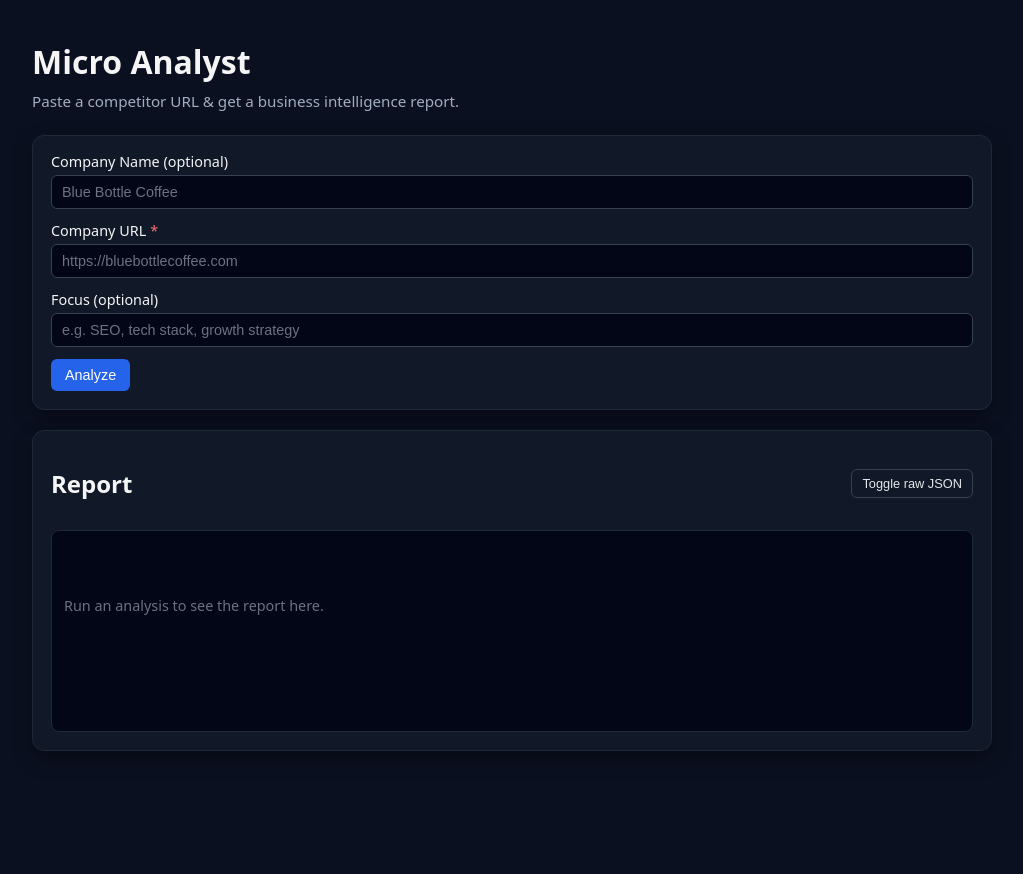
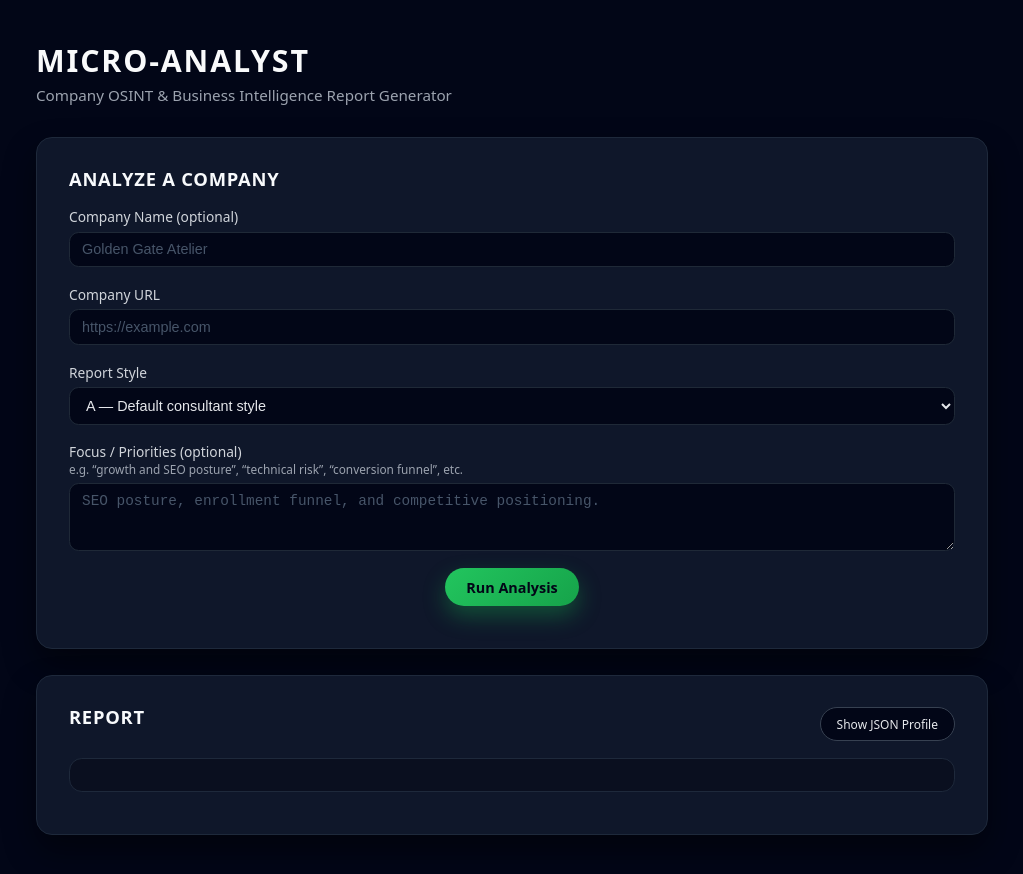
Before and after one commit to technoir7/signal_analyst, a plain HTML site: page micro_analyst_full_with_scripts/miniapp/index.html in a window 1280 px wide. Shown: the whole page, without its empty margins (128-1151 px from the left). Before the commit the page ends 831 px from the top, so only its background shows below. Drawn offline with Linux system fonts and the light colour scheme.

Commit message:
can produce different styles of report and ui fixed so less ugly, though not really actually good looking yet

```diff
--- a/micro_analyst_full_with_scripts/miniapp/app.js
+++ b/micro_analyst_full_with_scripts/miniapp/app.js
@@ -1,95 +1,112 @@
-const API_BASE = "http://localhost:8000"; // FastAPI agent
+// miniapp/app.js
 
-const companyNameInput = document.getElementById("companyName");
-const companyUrlInput = document.getElementById("companyUrl");
-const focusInput = document.getElementById("focus");
-const analyzeBtn = document.getElementById("analyzeBtn");
-const statusEl = document.getElementById("status");
-const reportEl = document.getElementById("report");
-const rawJsonEl = document.getElementById("rawJson");
-const toggleJsonBtn = document.getElementById("toggleJsonBtn");
+const API_URL = "http://localhost:8000/analyze";
 
-let lastProfile = null;
-
-function setStatus(text) {
-  statusEl.textContent = text || "";
+/* Convert style code -> full descriptive label */
+function getStyleLabel(code) {
+  switch (code) {
+    case "A":
+      return "A – Default consultant style";
+    case "B":
+      return "B – OSINT analyst / tactical intelligence";
+    case "C":
+      return "C – Founder-facing / product strategy";
+    case "D":
+      return "D – Cold operator, $10k client work";
+    case "E":
+      return "E – McKinsey/BCG-style management report";
+    case "F":
+      return "F – Concise, hard-edged 2-page brief";
+    default:
+      return "A – Default consultant style";
+  }
 }
 
-function setReport(markdown) {
-  if (!markdown) {
-    reportEl.innerHTML = '<p class="placeholder">No report generated.</p>';
-    return;
-  }
-  // Spec says we can render markdown as plain text; we'll just dump it.
-  reportEl.textContent = markdown;
-}
+async function analyzeCompany(event) {
+  event.preventDefault();
 
-function setRawJson(profile) {
-  if (!profile) {
-    rawJsonEl.textContent = "";
-    return;
-  }
-  rawJsonEl.textContent = JSON.stringify(profile, null, 2);
-}
+  const status = document.getElementById("status");
+  const reportEl = document.getElementById("report-markdown");
+  const jsonEl = document.getElementById("json-output");
 
-async function runAnalysis() {
-  const name = companyNameInput.value.trim() || null;
-  const url = companyUrlInput.value.trim();
-  const focus = focusInput.value.trim() || null;
+  const companyName = document.getElementById("company-name").value.trim();
+  const companyUrl = document.getElementById("company-url").value.trim();
+  const focusRaw = document.getElementById("focus").value.trim();
+  const styleCode = document.getElementById("style-preset").value;
 
-  if (!url) {
-    alert("Please enter a company URL.");
+  if (!companyUrl) {
+    status.textContent = "Please provide a company URL.";
     return;
   }
 
-  setStatus("Analyzing...");
-  analyzeBtn.disabled = true;
-  setReport("");
-  setRawJson(null);
+  const styleLabel = getStyleLabel(styleCode);
+
+  // inject the style instruction into focus
+  const combinedFocus = focusRaw
+    ? `[STYLE: ${styleLabel}] ${focusRaw}`
+    : `[STYLE: ${styleLabel}]`;
+
+  const payload = {
+    company_name: companyName || null,
+    company_url: companyUrl,
+    focus: combinedFocus
+  };
+
+  status.textContent = "Running analysis…";
+  reportEl.textContent = "";
+  jsonEl.textContent = "";
 
   try {
-    const payload = {
-      company_name: name,
-      company_url: url,
-      focus: focus,
-    };
-
-    const resp = await fetch(`${API_BASE}/analyze`, {
+    const resp = await fetch(API_URL, {
       method: "POST",
-      headers: {
-        "Content-Type": "application/json",
-      },
-      body: JSON.stringify(payload),
+      headers: { "Content-Type": "application/json" },
+      body: JSON.stringify(payload)
     });
 
     if (!resp.ok) {
-      throw new Error(`HTTP ${resp.status}`);
+      const text = await resp.text();
+      status.textContent = `Error: ${resp.status}`;
+      reportEl.textContent = text;
+      return;
     }
 
     const data = await resp.json();
-    lastProfile = data.profile || null;
 
-    setReport(data.report_markdown || "");
-    setRawJson(lastProfile);
-    setStatus("Done.");
+    // display raw markdown for now
+    reportEl.textContent = data.report_markdown || "(no report)";
+    jsonEl.textContent = JSON.stringify(data.profile, null, 2);
+
+    status.textContent = "Analysis complete.";
   } catch (err) {
-    console.error(err);
-    setStatus("Error. See console.");
-    reportEl.innerHTML =
-      '<p class="placeholder">Error during analysis. Check console logs.</p>';
-  } finally {
-    analyzeBtn.disabled = false;
+    console.error("Request failed", err);
+    status.textContent = "Error contacting API.";
+    reportEl.textContent = String(err);
   }
 }
 
-analyzeBtn.addEventListener("click", () => {
-  runAnalysis();
-});
+/* Toggle JSON container */
+function setupJsonToggle() {
+  const toggleBtn = document.getElementById("toggle-json");
+  const jsonContainer = document.getElementById("json-container");
 
-toggleJsonBtn.addEventListener("click", () => {
-  if (rawJsonEl.classList.contains("hidden")) {
-    rawJsonEl.classList.remove("hidden");
-  } else {
-    rawJsonEl.classList.add("hidden");
-  }
-});
+  toggleBtn.addEventListener("click", () => {
+    const hidden = jsonContainer.classList.contains("hidden");
+    if (hidden) {
+      jsonContainer.classList.remove("hidden");
+      toggleBtn.textContent = "Hide JSON Profile";
+    } else {
+      jsonContainer.classList.add("hidden");
+      toggleBtn.textContent = "Show JSON Profile";
+    }
+  });
+}
+
+function main() {
+  document
+    .getElementById("analyze-form")
+    .addEventListener("submit", analyzeCompany);
+
+  setupJsonToggle();
+}
+
+document.addEventListener("DOMContentLoaded", main);
--- a/micro_analyst_full_with_scripts/miniapp/index.html
+++ b/micro_analyst_full_with_scripts/miniapp/index.html
@@ -2,50 +2,97 @@
 <html lang="en">
   <head>
     <meta charset="UTF-8" />
-  <title>Micro Analyst – OSINT Agent</title>
+    <title>Signal-Analyst | OSINT & Business Intelligence</title>
+    <meta name="viewport" content="width=device-width, initial-scale=1" />
     <link rel="stylesheet" href="styles.css" />
   </head>
+
   <body>
-  <div class="app-container">
-    <header>
-      <h1>Micro Analyst</h1>
-      <p class="subtitle">Paste a competitor URL & get a business intelligence report.</p>
+    <div class="app">
+      <!-- Header -->
+      <header class="app-header">
+        <h1>Micro-Analyst</h1>
+        <p class="subtitle">Company OSINT & Business Intelligence Report Generator</p>
       </header>
 
-    <main>
-      <section class="input-card">
-        <div class="field">
-          <label for="companyName">Company Name (optional)</label>
-          <input id="companyName" type="text" placeholder="Blue Bottle Coffee" />
+      <!-- Form Card -->
+      <main class="app-main">
+        <section class="card">
+          <h2>Analyze a Company</h2>
+
+          <form id="analyze-form">
+            <!-- Company Name -->
+            <div class="form-row">
+              <label for="company-name">Company Name (optional)</label>
+              <input
+                type="text"
+                id="company-name"
+                placeholder="Golden Gate Atelier"
+              />
             </div>
 
-        <div class="field">
-          <label for="companyUrl">Company URL<span class="required">*</span></label>
-          <input id="companyUrl" type="url" placeholder="https://bluebottlecoffee.com" />
+            <!-- URL -->
+            <div class="form-row">
+              <label for="company-url">Company URL</label>
+              <input
+                type="url"
+                id="company-url"
+                placeholder="https://example.com"
+                required
+              />
             </div>
 
-        <div class="field">
-          <label for="focus">Focus (optional)</label>
-          <input id="focus" type="text" placeholder="e.g. SEO, tech stack, growth strategy" />
+            <!-- Style Presets -->
+            <div class="form-row">
+              <label for="style-preset">Report Style</label>
+              <select id="style-preset">
+                <option value="A" selected>A — Default consultant style</option>
+                <option value="B">B — OSINT analyst / tactical intelligence</option>
+                <option value="C">C — Founder-facing / product strategy</option>
+                <option value="D">D — Cold operator Formatted for C-Suite Laymen</option>
+                <option value="E">E — McKinsey/BCG-style management report</option>
+                <option value="F">F — Concise, hard-edged 2-page brief</option>
+              </select>
             </div>
 
-        <div class="actions">
-          <button id="analyzeBtn">Analyze</button>
+            <!-- Focus -->
+            <div class="form-row">
+              <label for="focus">
+                Focus / Priorities (optional)
+                <div class="hint">
+                  e.g. “growth and SEO posture”, “technical risk”, “conversion funnel”, etc.
+                </div>
+              </label>
+              <textarea
+                id="focus"
+                rows="3"
+                placeholder="SEO posture, enrollment funnel, and competitive positioning."
+              ></textarea>
+            </div>
+
+            <!-- Actions -->
+            <div class="form-row form-actions">
+              <button type="submit" id="analyze-button">Run Analysis</button>
               <span id="status" class="status"></span>
             </div>
+          </form>
         </section>
 
-      <section class="output-card">
-        <div class="output-header">
+        <!-- Report Card -->
+        <section class="card">
+          <div class="card-header">
             <h2>Report</h2>
-          <button id="toggleJsonBtn" class="secondary">Toggle raw JSON</button>
+            <button id="toggle-json" class="secondary-button">Show JSON Profile</button>
           </div>
 
-        <div id="report" class="report-box">
-          <p class="placeholder">Run an analysis to see the report here.</p>
+          <div id="report-container">
+            <pre id="report-markdown" class="report"></pre>
           </div>
 
-        <pre id="rawJson" class="raw-json hidden"></pre>
+          <div id="json-container" class="hidden">
+            <h3>Structured OSINT Profile (JSON)</h3>
+            <pre id="json-output" class="json-output"></pre>
+          </div>
         </section>
       </main>
     </div>
--- a/micro_analyst_full_with_scripts/miniapp/styles.css
+++ b/micro_analyst_full_with_scripts/miniapp/styles.css
@@ -1,162 +1,235 @@
+/* miniapp/styles.css */
+
+/* ---------- Base layout ---------- */
+
+*,
+*::before,
+*::after {
+  box-sizing: border-box;
+}
+
+html,
 body {
   margin: 0;
-  font-family: system-ui, -apple-system, BlinkMacSystemFont, "Segoe UI", sans-serif;
-  background: #0b1020;
-  color: #f5f5f5;
+  padding: 0;
+  height: 100%;
 }
 
-.app-container {
-  max-width: 960px;
-  margin: 40px auto;
-  padding: 0 16px 40px;
+body {
+  font-family: system-ui, -apple-system, BlinkMacSystemFont, "SF Pro Text",
+    "Segoe UI", sans-serif;
+  background: #020617; /* slate-950 */
+  color: #e5e7eb;      /* zinc-200 */
 }
 
-header {
-  margin-bottom: 24px;
+/* ---------- App shell ---------- */
+
+.app {
+  max-width: 1000px;
+  margin: 0 auto;
+  padding: 2.5rem 1.5rem 3rem;
 }
 
-h1 {
-  margin: 0;
-  font-size: 2rem;
+.app-header {
+  margin-bottom: 2rem;
 }
 
-.subtitle {
-  margin: 8px 0 0;
-  color: #a0aec0;
-  font-size: 0.95rem;
+.app-header h1 {
+  margin: 0 0 0.25rem;
+  font-size: 1.9rem;
+  letter-spacing: 0.06em;
+  text-transform: uppercase;
+  color: #f9fafb;
 }
 
-main {
-  display: grid;
-  gap: 20px;
+.app-header .subtitle {
+  margin: 0;
+  font-size: 0.95rem;
+  color: #9ca3af;
 }
 
-.input-card,
-.output-card {
-  background: #111827;
-  border-radius: 12px;
-  padding: 16px 18px 18px;
-  box-shadow: 0 8px 20px rgba(0, 0, 0, 0.35);
-  border: 1px solid #1f2937;
+/* ---------- Cards ---------- */
+
+.card {
+  background: #0f172a; /* slate-900 */
+  border: 1px solid #1e293b; /* slate-800 */
+  border-radius: 1rem;
+  padding: 1.75rem 2rem;
+  margin-bottom: 1.6rem;
+  box-shadow: 0 16px 32px rgba(0, 0, 0, 0.45);
 }
 
-.field {
+.card h2 {
+  margin: 0 0 1rem;
+  font-size: 1.15rem;
+  text-transform: uppercase;
+  letter-spacing: 0.04em;
+  color: #f8fafc;
+}
+
+.card-header {
+  display: flex;
+  align-items: center;
+  justify-content: space-between;
+}
+
+.card-header-actions {
+  display: flex;
+  gap: 0.7rem;
+}
+
+/* ---------- Form ---------- */
+
+form {
   display: flex;
   flex-direction: column;
-  margin-bottom: 12px;
+  gap: 1.1rem;
 }
 
-label {
-  font-size: 0.9rem;
-  margin-bottom: 4px;
+.form-row {
+  display: flex;
+  flex-direction: column;
+  gap: 0.35rem;
 }
 
-.required {
-  color: #f97373;
-  margin-left: 4px;
+.form-row label {
+  font-size: 0.86rem;
+  font-weight: 500;
+  color: #d1d5db;
+}
+
+.hint {
+  font-size: 0.74rem;
+  color: #9ca3af;
 }
 
 input[type="text"],
-input[type="url"] {
-  padding: 8px 10px;
-  border-radius: 6px;
-  border: 1px solid #374151;
-  background: #020617;
-  color: #f9fafb;
+input[type="url"],
+select,
+textarea {
+  border-radius: 0.6rem;
+  border: 1px solid #1f2937;
+  background-color: #020617;
+  color: #e5e7eb;
+  padding: 0.55rem 0.75rem;
   font-size: 0.9rem;
 }
 
-input::placeholder {
-  color: #6b7280;
+input::placeholder,
+textarea::placeholder {
+  color: #475569;
 }
 
-input:focus {
+input:focus,
+textarea:focus,
+select:focus {
+  border-color: #22c55e;
+  box-shadow: 0 0 0 1px rgba(34, 197, 94, 0.5);
   outline: none;
-  border-color: #3b82f6;
-  box-shadow: 0 0 0 1px rgba(59, 130, 246, 0.5);
 }
 
-.actions {
+textarea {
+  resize: vertical;
+}
+
+/* ---------- Actions ---------- */
+
+.form-actions {
   display: flex;
   align-items: center;
-  gap: 10px;
-  margin-top: 8px;
+  gap: 0.85rem;
+}
+
+.status {
+  font-size: 0.8rem;
+  color: #9ca3af;
 }
 
 button {
-  border: none;
-  border-radius: 6px;
-  padding: 8px 14px;
-  font-size: 0.9rem;
   cursor: pointer;
-  background: #2563eb;
-  color: white;
-  font-weight: 500;
+  font-family: inherit;
 }
 
-button:hover {
-  background: #1d4ed8;
+/* Primary action */
+#analyze-button {
+  background: linear-gradient(135deg, #22c55e, #16a34a);
+  border: none;
+  color: #020617;
+  padding: 0.6rem 1.3rem;
+  border-radius: 999px;
+  font-size: 0.9rem;
+  font-weight: 600;
+  box-shadow: 0 10px 22px rgba(22, 163, 74, 0.4);
 }
 
-button.secondary {
-  background: transparent;
+#analyze-button:hover {
+  filter: brightness(1.06);
+}
+
+/* Secondary button */
+.secondary-button {
+  background: #020617;
   border: 1px solid #374151;
   color: #e5e7eb;
-  padding: 6px 10px;
-  font-size: 0.8rem;
+  padding: 0.45rem 1rem;
+  border-radius: 999px;
+  font-size: 0.75rem;
 }
 
-button.secondary:hover {
+.secondary-button:hover {
   background: #111827;
+  border-color: #4b5563;
 }
 
-.status {
-  font-size: 0.85rem;
+/* ---------- Outputs ---------- */
+
+#report-container {
+  margin-top: 0.75rem;
+}
+
+.report {
+  background: #0a0f1f;
+  border: 1px solid #1e293b;
+  border-radius: 0.8rem;
+  padding: 1rem 1.25rem;
+  font-family: "SF Mono", ui-monospace, Menlo, Monaco, monospace;
+  white-space: pre-wrap;
+  font-size: 0.86rem;
+  line-height: 1.45rem;
+}
+
+#json-container {
+  margin-top: 1.2rem;
+}
+
+.json-output {
+  background: #0a0f1f;
+  border: 1px solid #1e293b;
+  border-radius: 0.8rem;
+  padding: 1rem 1.25rem;
+  font-family: "SF Mono", ui-monospace, Menlo, Monaco, monospace;
+  font-size: 0.82rem;
+  line-height: 1.38rem;
+  white-space: pre-wrap;
   color: #9ca3af;
 }
 
-.output-header {
-  display: flex;
-  justify-content: space-between;
-  align-items: center;
-  gap: 12px;
-  margin-bottom: 10px;
-}
-
-.report-box {
-  min-height: 180px;
-  max-height: 480px;
-  overflow: auto;
-  padding: 10px 12px;
-  border-radius: 8px;
-  background: #020617;
-  border: 1px solid #1f2937;
-  white-space: pre-wrap;
-  line-height: 1.4;
-  font-size: 0.9rem;
-}
-
-.report-box h1,
-.report-box h2,
-.report-box h3 {
-  margin-top: 0;
-}
-
-.placeholder {
-  color: #6b7280;
-}
-
-.raw-json {
-  margin-top: 10px;
-  max-height: 260px;
-  overflow: auto;
-  padding: 8px 10px;
-  border-radius: 8px;
-  background: #020617;
-  border: 1px solid #374151;
-  font-size: 0.8rem;
-}
-
+/* Hide element */
 .hidden {
   display: none;
 }
+
+/* Mobile adjustments */
+@media (max-width: 640px) {
+  .app {
+    padding: 1.5rem 1rem;
+  }
+
+  .card {
+    padding: 1.5rem 1.25rem;
+  }
+
+  .app-header h1 {
+    font-size: 1.6rem;
+  }
+}
```
Also changed, not shown: 1 other file. Lines whose indentation alone changed are shown as unchanged.
